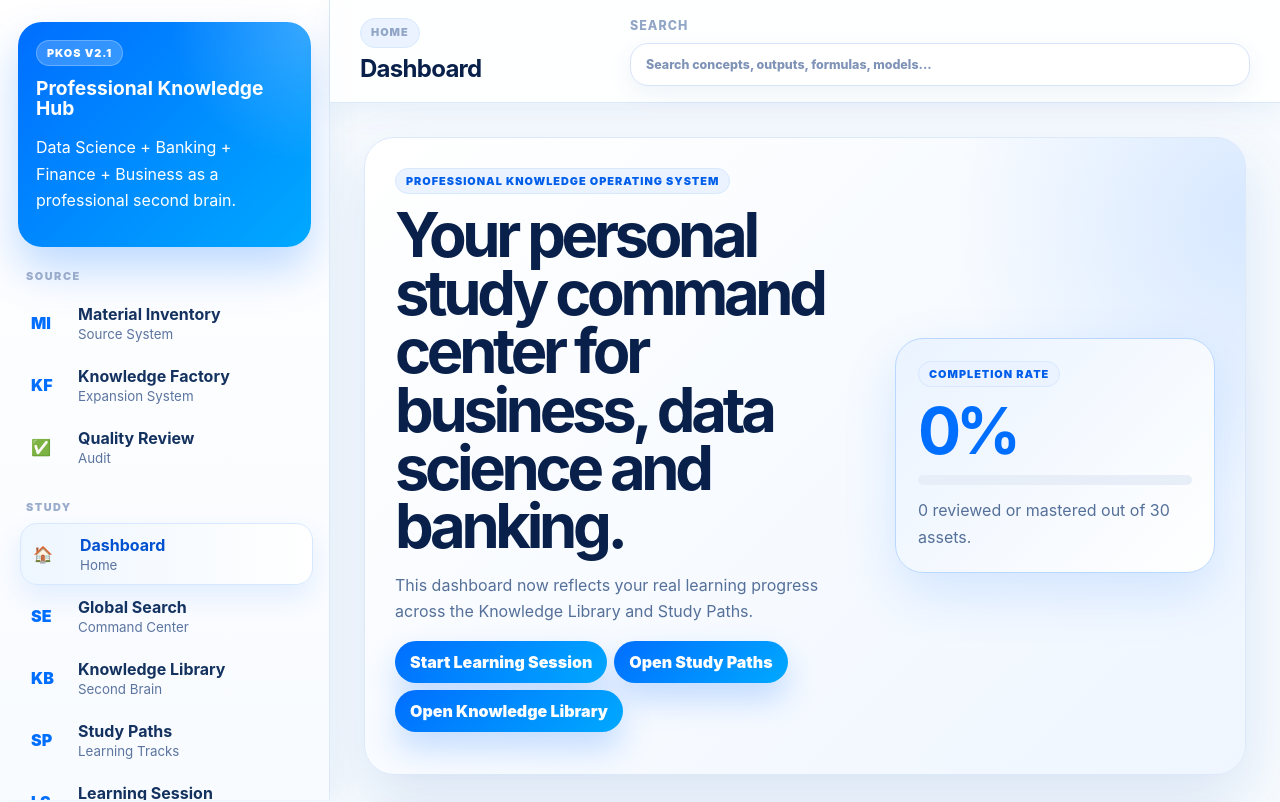
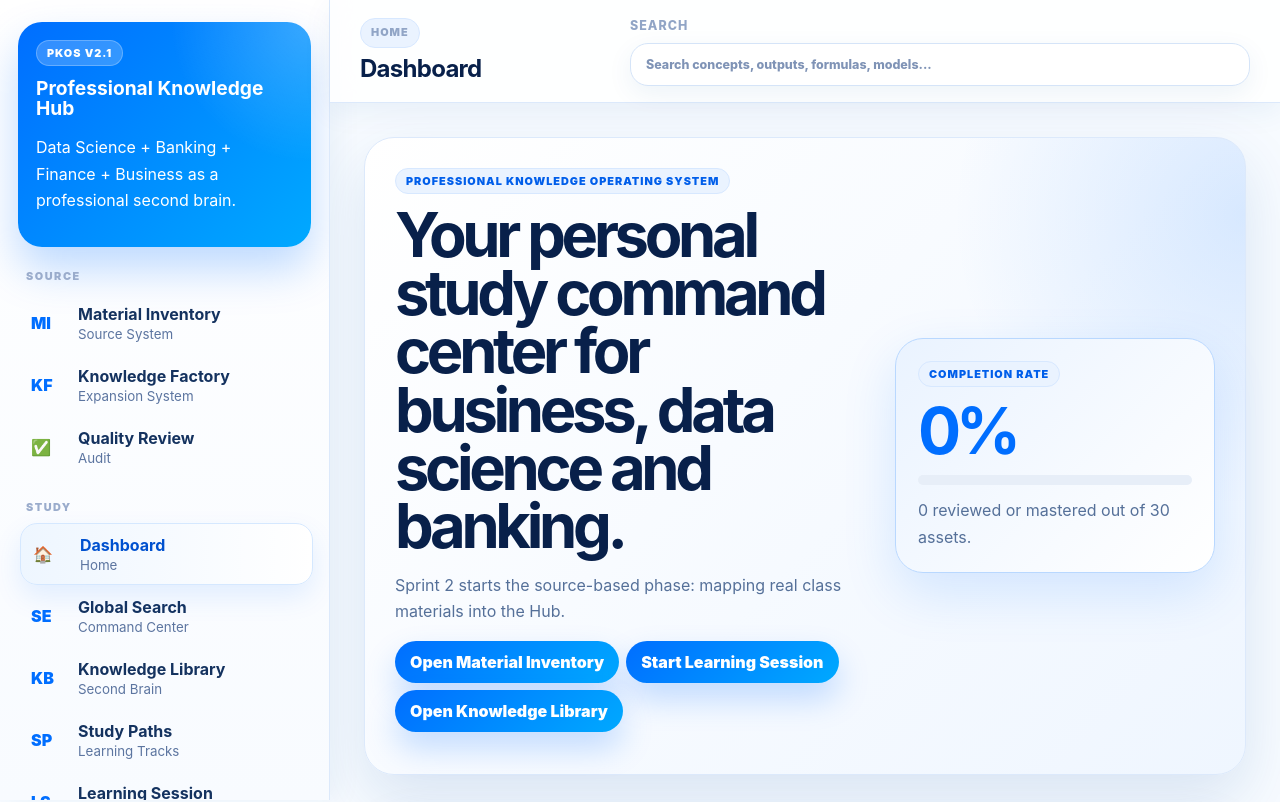
Before and after one commit to albertojrc/professional-knowledge-hub, a React (Vite) app: page / in a window 1280 px wide. Shown: the top 802 px of the page. Built offline with nearby package versions, Linux system fonts and the light colour scheme.

Commit message:
Add material inventory shortcut to dashboard

```diff
--- a/src/pages/DashboardPage.tsx
+++ b/src/pages/DashboardPage.tsx
@@ -20,6 +20,7 @@ interface DashboardPageProps {
   pathPrefs: PathPrefsApi
 }
 
+const materialInventoryItem: NavItem = { id: 'material-inventory', label: 'Material Inventory', eyebrow: 'Source System', description: 'Inventory class materials and map them to topics, assets, gaps and professional areas.', icon: 'MI' }
 const globalSearchItem: NavItem = { id: 'global-search', label: 'Global Search', eyebrow: 'Command Center', description: 'Search across concepts, formulas, outputs, models, cases and backlog items.', icon: 'SE' }
 const knowledgeLibraryItem: NavItem = { id: 'knowledge-library', label: 'Knowledge Library', eyebrow: 'Second Brain', description: 'Reusable professional concepts with theory, interpretation, outputs, business use and banking applications.', icon: 'KB' }
 const studyPathsItem: NavItem = { id: 'study-paths', label: 'Study Paths', eyebrow: 'Learning Tracks', description: 'Role-based professional paths like Credit Risk Analyst, ML for Banking, Finance & Strategy.', icon: 'SP' }
@@ -35,7 +36,7 @@ const operatingSystemCards = [
   { title: 'What decision does it support?', description: 'Translate analysis into business action, risk control, investment choice or operational change.', example: 'Approve, reject, monitor, reprice, redesign, automate, invest or escalate.' }
 ]
 
-const primaryNavigation: NavItem[] = [globalSearchItem, knowledgeLibraryItem, studyPathsItem, learningSessionItem, businessOsItem, professionalScenariosItem, decisionPlaybooksItem, ...navItems.filter((item) => ['data-science', 'banking-finance', 'credit-risk', 'output-atlas', 'model-library', 'business-cases', 'knowledge-map'].includes(item.id))]
+const primaryNavigation: NavItem[] = [materialInventoryItem, globalSearchItem, knowledgeLibraryItem, studyPathsItem, learningSessionItem, businessOsItem, professionalScenariosItem, decisionPlaybooksItem, ...navItems.filter((item) => ['data-science', 'banking-finance', 'credit-risk', 'output-atlas', 'model-library', 'business-cases', 'knowledge-map'].includes(item.id))]
 
 export function DashboardPage({ onNavigate, onOpenAsset, assetProgress, pathPrefs }: DashboardPageProps) {
   const studyData = getStudyDashboardData(assetProgress)
@@ -48,8 +49,8 @@ export function DashboardPage({ onNavigate, onOpenAsset, assetProgress, pathPref
         <div>
           <span className="eyebrow">Professional Knowledge Operating System</span>
           <h1>Your personal study command center for business, data science and banking.</h1>
-          <p>This dashboard now reflects your real learning progress across the Knowledge Library and Study Paths.</p>
-          <div className="badge-list"><button className="primary-button" onClick={() => onNavigate('learning-session')} type="button">Start Learning Session</button><button className="primary-button" onClick={() => onNavigate('study-paths')} type="button">Open Study Paths</button><button className="primary-button" onClick={() => onNavigate('knowledge-library')} type="button">Open Knowledge Library</button></div>
+          <p>Sprint 2 starts the source-based phase: mapping real class materials into the Hub.</p>
+          <div className="badge-list"><button className="primary-button" onClick={() => onNavigate('material-inventory')} type="button">Open Material Inventory</button><button className="primary-button" onClick={() => onNavigate('learning-session')} type="button">Start Learning Session</button><button className="primary-button" onClick={() => onNavigate('knowledge-library')} type="button">Open Knowledge Library</button></div>
         </div>
         <div className="study-score-card"><span className="eyebrow">Completion Rate</span><strong>{completionRate}%</strong><div className="study-score-bar"><i style={{ width: `${completionRate}%` }} /></div><p>{completedCount} reviewed or mastered out of {studyData.total} assets.</p></div>
       </div>
@@ -59,7 +60,7 @@ export function DashboardPage({ onNavigate, onOpenAsset, assetProgress, pathPref
       <section className="study-dashboard-two-column"><div className="manual-panel"><span className="eyebrow">Continue Studying</span><h2>Pick up where you left off</h2><StudyAssetList assets={studyData.continueStudying} emptyText="No assets are marked as Studying yet." onOpenAsset={onOpenAsset} /></div><div className="manual-panel"><span className="eyebrow">Recommended Next</span><h2>Suggested next assets</h2><StudyAssetList assets={studyData.recommendedNext} emptyText="Everything has been started. Nice momentum." onOpenAsset={onOpenAsset} /></div></section>
       <section className="manual-panel"><span className="eyebrow">Area Progress</span><h2>Progress by professional domain</h2><div className="area-progress-grid">{studyData.areaBreakdown.map((item) => <article className="area-progress-card" key={item.area}><div><strong>{item.area}</strong><span>{item.done} / {item.total} reviewed or mastered</span></div><div className="study-score-bar"><i style={{ width: `${item.progress}%` }} /></div><b>{item.progress}%</b></article>)}</div></section>
       <div className="dashboard-grid">{operatingSystemCards.map((card) => <article className="feature-card" key={card.title}><span className="eyebrow">Learning Logic</span><h3>{card.title}</h3><p>{card.description}</p><div className="mini-result good">{card.example}</div></article>)}</div>
-      <section className="manual-panel"><span className="eyebrow">Main Project Flow</span><h2>From business question to monitored decision</h2><KnowledgeChain nodes={['Business Question', 'Data Sources', 'SQL ABT', 'Data Quality', 'EDA', 'Features', 'Model / Analysis', 'Output Interpretation', 'Business Decision', 'Monitoring']} /><p>Every major page in the Hub should answer where it belongs in this chain and what action it enables.</p></section>
+      <section className="manual-panel"><span className="eyebrow">Sprint 2 Flow</span><h2>From class material to professional knowledge asset</h2><KnowledgeChain nodes={['Material Inventory', 'Topic Extraction', 'Course Area Mapping', 'Asset Mapping', 'Output / Formula / Model Links', 'Business Use', 'Source Coverage QA']} /><p>Every class document should eventually be traceable to concepts, outputs, formulas, models, cases and professional decisions.</p></section>
       <div className="dashboard-grid">{primaryNavigation.map((item) => <button className="feature-card navigation-card" key={item.id} onClick={() => onNavigate(item.id)} type="button"><span className="card-icon">{item.icon}</span><span className="eyebrow">{item.eyebrow}</span><h3>{item.label}</h3><p>{item.description}</p></button>)}</div>
       <section className="manual-panel"><span className="eyebrow">Knowledge Map Preview</span><h2>{knowledgeChains[0].title}</h2><KnowledgeChain nodes={knowledgeChains[0].nodes} /><p>{knowledgeChains[0].professionalUse}</p></section>
     </section>
```
